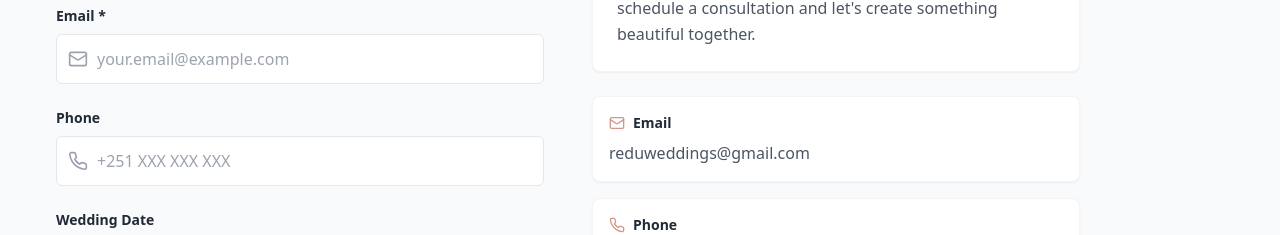
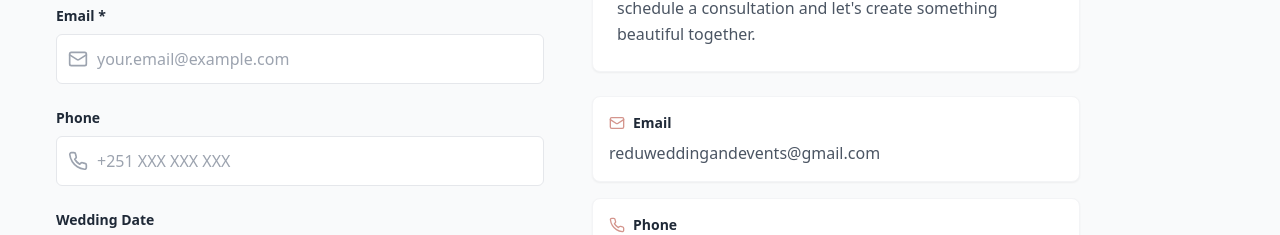
Before and after one commit to takee114/ReduWedding, a Next.js app: page / in a window 1280 px wide. Shown: the part 5096-5331 px from the top of the page. Built offline with nearby package versions, Linux system fonts and the light colour scheme.

Commit message:
changed contact email

```diff
--- a/src/components/Contact.jsx
+++ b/src/components/Contact.jsx
@@ -226,10 +226,10 @@ const handleSubmit = async (e) => {
                   Email
                 </h4>
                 <a
-                  href="mailto:reduweddings@gmail.com"
+                  href="mailto:reduweddingandevents@gmail.com"
                   className="text-gray-600 font-inter hover:text-[#D4958D] transition-colors duration-200"
                 >
-                  reduweddings@gmail.com
+                  reduweddingandevents@gmail.com
                 </a>
               </div>
 
```
